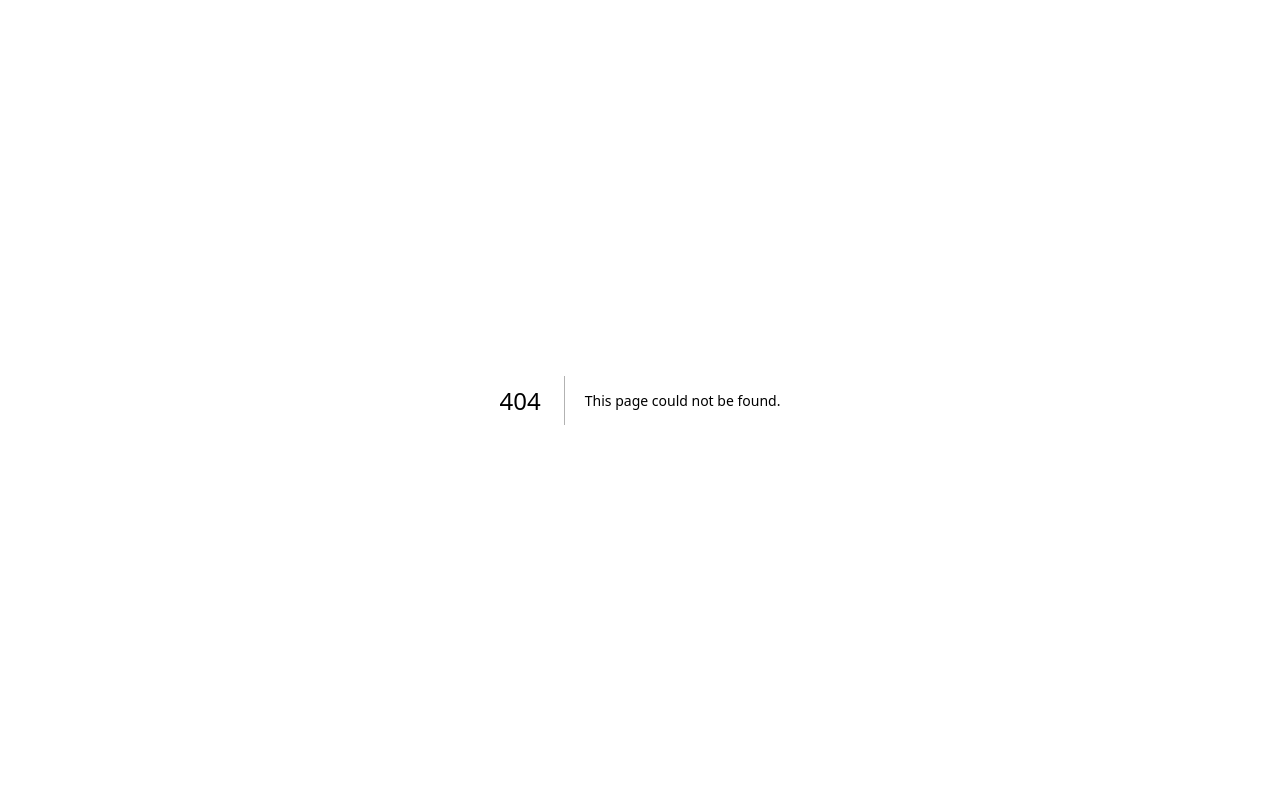
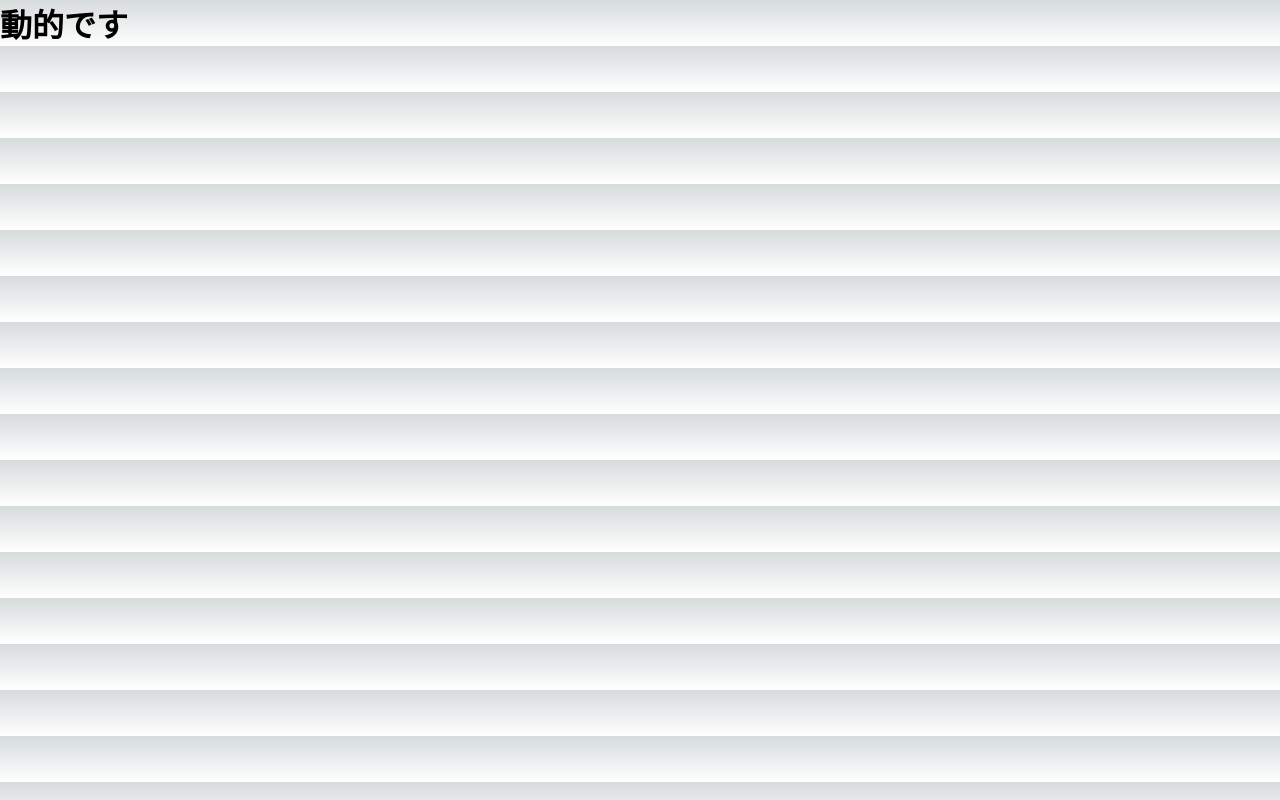
Before and after one commit to kei-1313/Nextjs-practice, a Next.js app: page /blog/1 in a window 1280 px wide. Before the commit this address had no page. Built offline with nearby package versions, Linux system fonts and the light colour scheme.

Commit message:
ダイナミックルーティングの使い方

```diff
--- /dev/null
+++ b/src/pages/blog/[id].js
@@ -0,0 +1,11 @@
+import React from 'react'
+
+const id = () => {
+  return (
+    <div>
+      <h1>動的です</h1>
+    </div>
+  )
+}
+
+export default id
```
